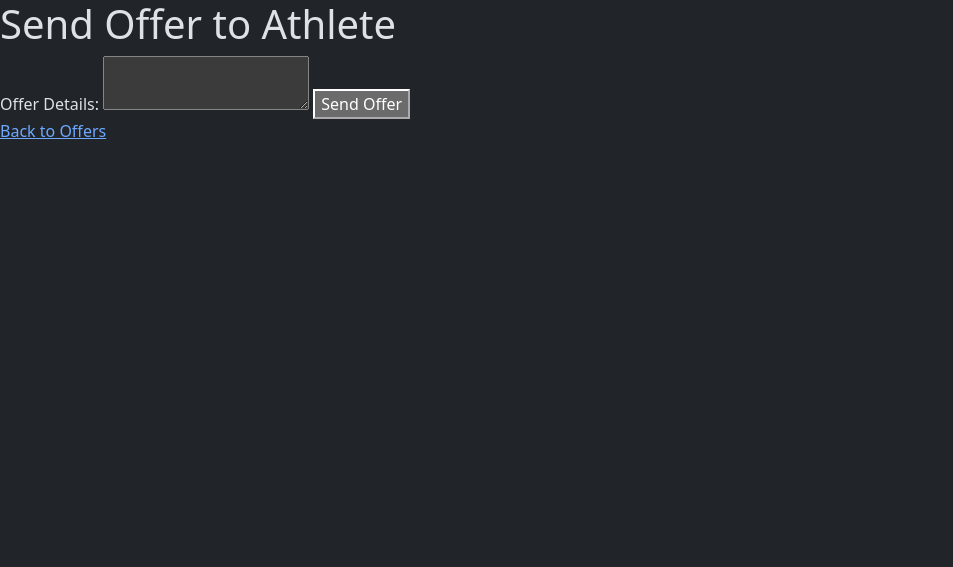
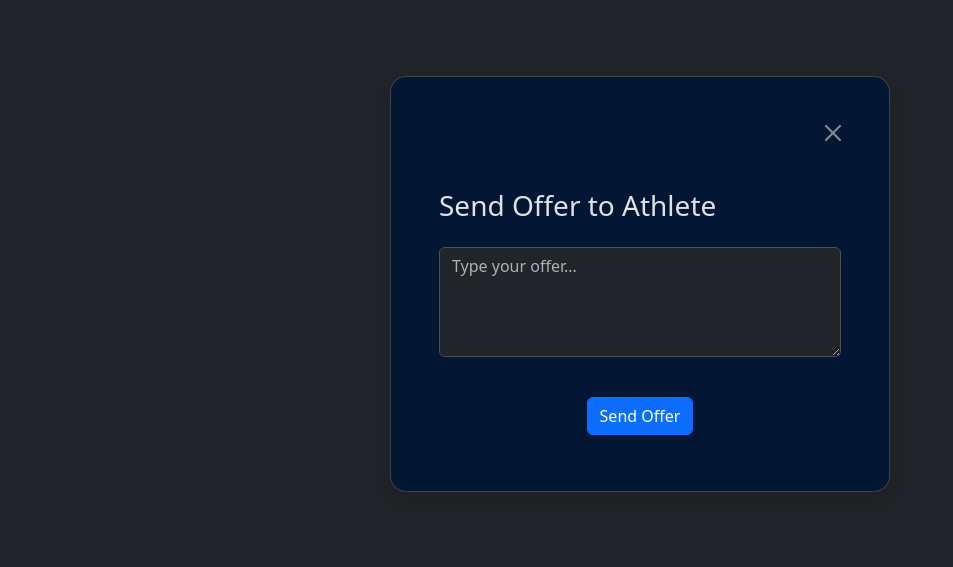
Before and after one commit to twosize/SponsorIN, a Flask app: page /company_offers/send/1 in a window 1280 px wide. Shown: the top 567 px of the page, without its empty margins (0-953 px from the left). Run offline with Flask 3, Linux system fonts and the light colour scheme; the visitor is signed in with stand-in values (Sample User, id 1).

Commit message:
added design messages and offers for athletes

```diff
--- a/templates/company_send_offer.html
+++ b/templates/company_send_offer.html
@@ -15,6 +15,51 @@
 </head>
 
 <body>
+    <div class="modal modal-sheet position-static d-block  p-4 py-md-5" tabindex="-1" role="dialog" id="modalSignin">
+        <div class="modal-dialog" role="document">
+            <div class="modal-content rounded-4 shadow bg-primary-subtle">
+                <div class="modal-header p-5 pb-4 border-bottom-0">
+                    <a  href="{{ url_for('company_offers') }}" class="btn btn-close btn-close-white" data-bs-dismiss="modal" aria-label="Close"></a>
+                </div>
+
+                <div class="modal-body p-5 pt-0">
+
+
+                    <h3 class="my-4">Send Offer to Athlete</h3>
+
+
+                    <form method="POST" >
+
+                        <div class="mb-3">
+
+                            <textarea name="content" rows="4" class="form-control"
+                                placeholder="Type your offer..."></textarea><br>
+
+                        </div>
+
+                        <div class="text-center mb-2">
+
+                            <button class="btn btn-primary" type="submit">
+                                Send Offer
+                            </button>
+
+                        </div>
+
+
+                    </form>
+
+
+                </div>
+
+            </div>
+            <div class="text-end">
+
+            </div>
+
+        </div>
+    </div>
+
+<!----
     <h1>Send Offer to Athlete</h1>
     <form method="POST">
         <label for="details">Offer Details:</label>
@@ -22,5 +67,7 @@
         <button type="submit">Send Offer</button>
     </form>
     <a href="{{ url_for('company_offers') }}">Back to Offers</a>
+
+-->
 </body>
 </html>
--- a/templates/send_message.html
+++ b/templates/send_message.html
@@ -20,7 +20,7 @@
         <div class="modal-dialog" role="document">
             <div class="modal-content rounded-4 shadow bg-primary-subtle">
                 <div class="modal-header p-5 pb-4 border-bottom-0">
-
+                    <a href="{{ url_for('go_back') }}" class="btn btn-close btn-close-white" data-bs-dismiss="modal" aria-label="Close"></a>
                 </div>
 
                 <div class="modal-body p-5 pt-0">
@@ -43,7 +43,6 @@
                             <button class="btn btn-primary" type="submit">
                                 Send Message
                             </button>
-                            <a href="{{ url_for('go_back') }}" class="btn btn-outline-secondary">Back</a>
 
                         </div>
 
@@ -57,6 +56,9 @@
             <div class="text-end">
 
             </div>
+
+        </div>
+    </div>
 </body>
 
 </html>
```
Also changed, not shown: templates/company_offers.html (+15 -6 lines), templates/modify_offer.html (+48 -0 lines), templates/watchlist.html (+20 -12 lines).
